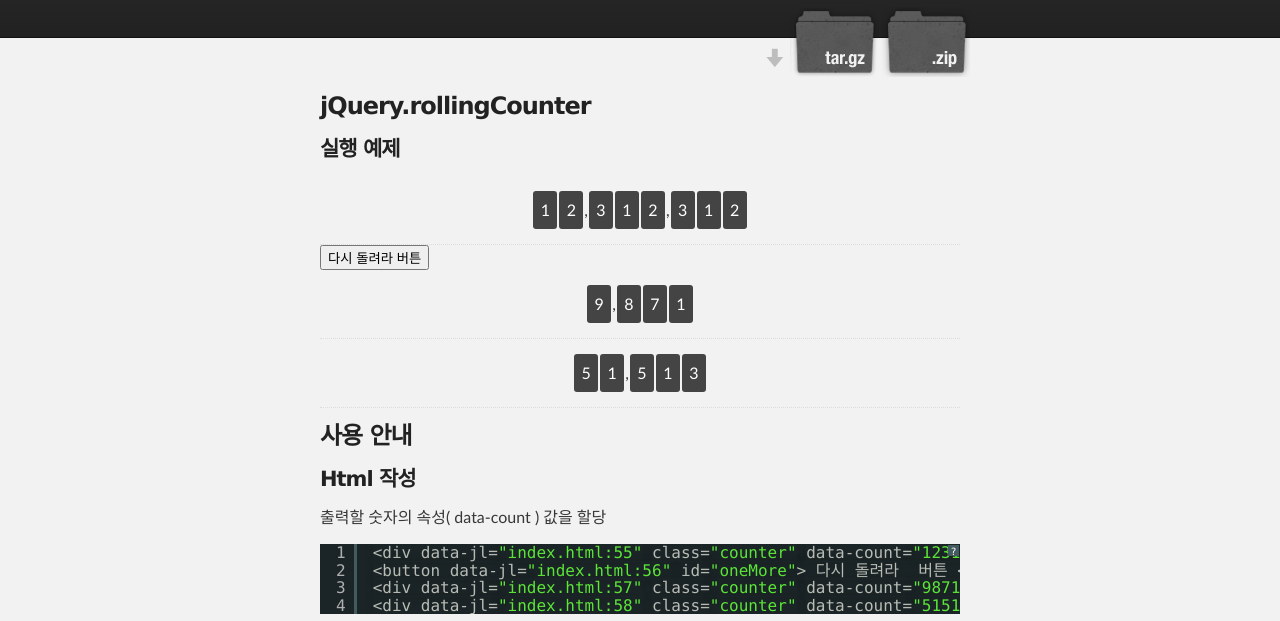
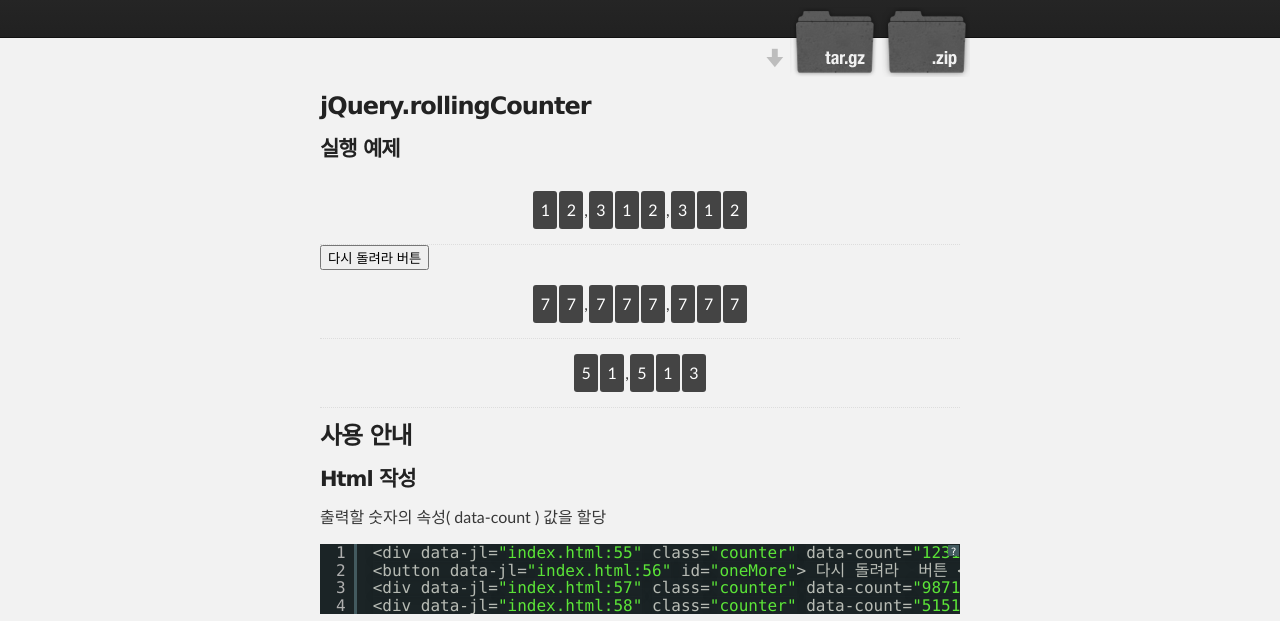
Before and after one commit to likelion-khw/rollingcounter, a plain HTML site: page index.html in a window 1280 px wide. Shown: the part 172-793 px from the top of the page. Drawn offline with nearby package versions, Linux system fonts and the light colour scheme.

Commit message:
숫자변경

```diff
--- a/index.html
+++ b/index.html
@@ -40,7 +40,7 @@
         <div id="example">
             <div class="counter" data-count="12312312"></div>
             <button id="oneMore"> 다시 돌려라  버튼 </button>
-            <div class="counter" data-count="9871"></div>
+            <div class="counter" data-count="77777777"></div>
             <div class="counter" data-count="51513"></div>
         </div>
 
```
